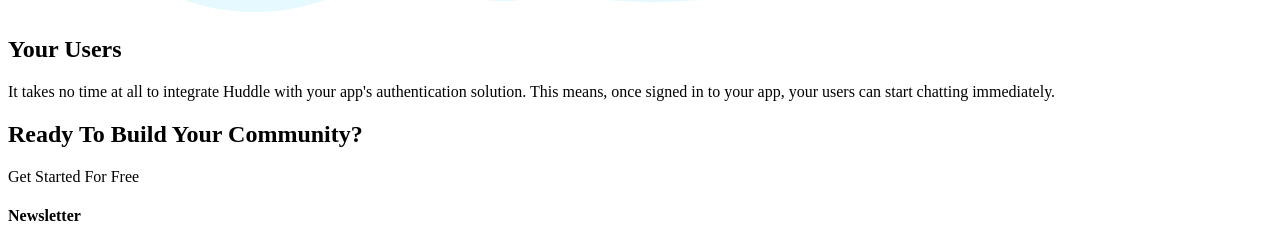
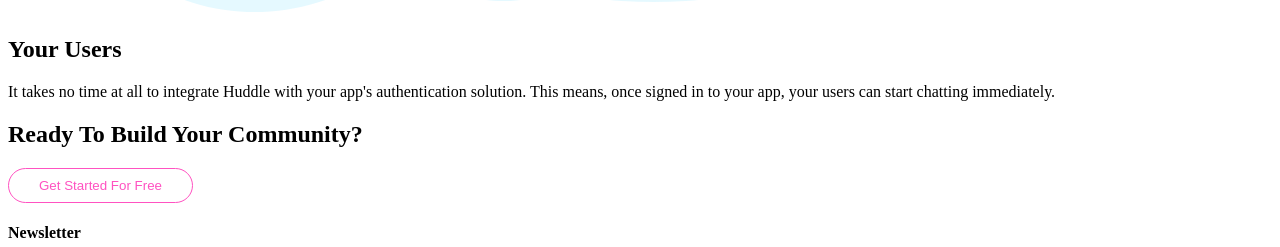
Before and after one commit to raphael2421/huddle-landing-page-with-curved-sections-master, a website: page src/index.html in a window 1280 px wide. Shown: the part 1960-2207 px from the top of the page. Drawn offline with Linux system fonts and the light colour scheme.

Commit message:
adding typography in button

```diff
--- a/src/index.html
+++ b/src/index.html
@@ -70,7 +70,8 @@
     once signed in to your app, your users can start chatting immediately.</p>
 
   <h2>Ready To Build Your Community?</h2>
-  Get Started For Free
+ <button class = "btn btn--outlined" >Get Started For Free</button>
+
 
 </main>
   <footer class="footer">
--- a/src/styles/components/_button.scss
+++ b/src/styles/components/_button.scss
@@ -1,8 +1,6 @@
 .btn{
-  @include hearders (2 rem,3 rem);
+  @include headers(2rem,3rem);
   font-family: $font-paragraph;
-
-
  background-color: $pink;
  border-radius: 40px;
  color:$white;
@@ -13,12 +11,12 @@
   cursor: pointer;
  }
  &--rectangular{
-  @include body(1.6 rem, 2.4 rem);
+  @include body(1.6rem, 2.4rem);
   border-radius: 5px;
   padding: 12px 41px 12px 41px;
   }
   &--outlined {
-    @include body(1.6 rem, auto);
+    @include body(1.6rem,1rem);
     background-color: $white;
     color: $pink;
     border-radius: 20px;
```
